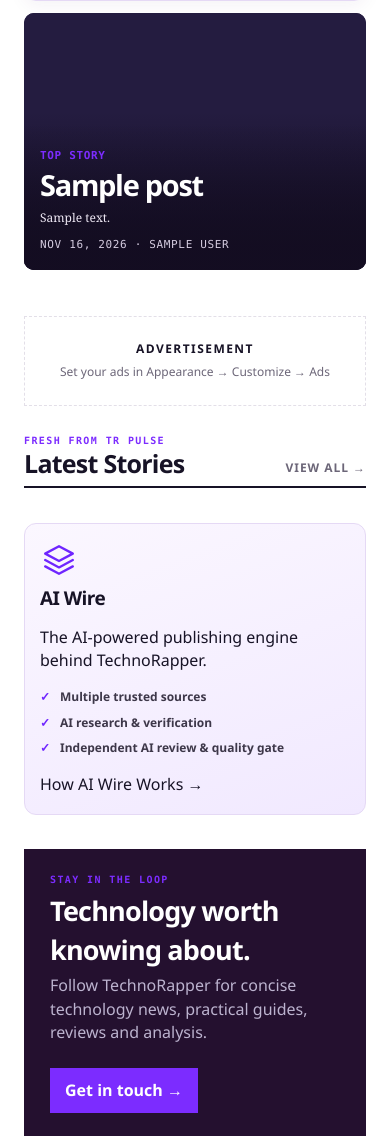
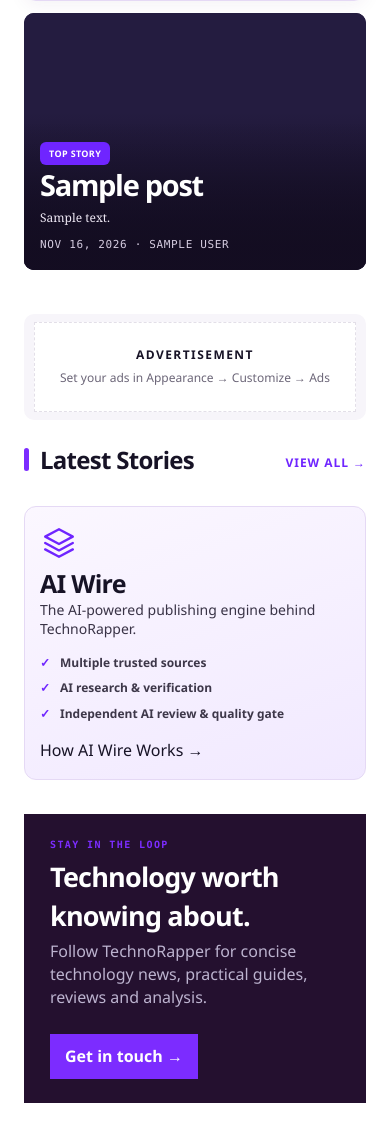
Before and after one commit to HaneetGH/technorapper-wp-theme, a WordPress theme: template front-page.php in a window 390 px wide. Shown: the part 472-1608 px from the top of the page. Run offline with PHP 8.4 and a stand-in for WordPress, Linux system fonts and the light colour scheme; the site name, menu and one post (Sample post) are stand-ins, and other content is empty; some libraries are stand-ins or nearby versions.

Commit message:
style: match TR Pulse hero, latest and AI Wire details

```diff
--- a/style.css
+++ b/style.css
@@ -1523,3 +1523,84 @@ main#content{padding:20px 0 48px}
     justify-self:start;
   }
 }
+
+
+/* Final reference details: horizontal pipeline, compact latest header and featured label. */
+.tr-pulse{
+  grid-template-columns:minmax(210px,1fr) minmax(350px,1.6fr) minmax(150px,auto);
+}
+.tr-pulse .ai-newsroom-copy{grid-column:1;grid-row:1}
+.tr-pulse .ai-newsroom-metrics{grid-column:2;grid-row:1}
+.tr-pulse .ai-newsroom-agents{grid-column:1 / 3;grid-row:2}
+.tr-pulse .ai-newsroom-how{grid-column:3;grid-row:2;display:inline-flex;justify-self:end}
+.tr-pulse + .home-hero .hero-copy .beat{
+  display:inline-block;
+  padding:5px 9px;
+  border-radius:6px;
+  background:#6f25ff;
+  color:#fff;
+  font-family:"Segoe UI",sans-serif;
+  font-size:9px;
+  letter-spacing:.04em;
+}
+.latest-section>.section-head{
+  position:relative;
+  padding:0 0 0 16px;
+  margin-bottom:12px;
+  border:0;
+}
+.latest-section>.section-head:before{
+  content:"";
+  position:absolute;
+  left:0;
+  top:0;
+  bottom:1px;
+  width:5px;
+  border-radius:4px;
+  background:#7c2cff;
+}
+.latest-section>.section-head .section-kicker{display:none}
+.latest-section>.section-head h2{font-size:28px}
+.latest-section>.section-head .section-more{color:#6f25ff}
+.latest-layout .latest-item p{display:none}
+.ai-wire-card .ai-wire-title{
+  margin:0 0 4px;
+  color:#171326;
+  font-size:25px;
+  line-height:1.1;
+}
+.ai-wire-card .ai-wire-intro{
+  margin:0 0 15px;
+  color:#393346;
+  font-size:14px;
+  line-height:1.35;
+}
+.home-ad:has(.ad:not(:empty)){
+  padding:8px 10px;
+  border-radius:10px;
+  background:#f7f5fa;
+}
+.home-ad:has(.ad:not(:empty)) .ad.banner{margin:0}
+@media(max-width:1100px){
+  .tr-pulse{
+    grid-template-columns:minmax(210px,1fr) minmax(340px,1.35fr);
+  }
+  .tr-pulse .ai-newsroom-copy{grid-column:1;grid-row:1}
+  .tr-pulse .ai-newsroom-metrics{grid-column:2;grid-row:1}
+  .tr-pulse .ai-newsroom-agents{grid-column:1 / -1;grid-row:2}
+  .tr-pulse .ai-newsroom-how{display:none}
+}
+@media(max-width:900px){
+  .tr-pulse{grid-template-columns:minmax(0,1fr) minmax(0,1.25fr)}
+  .tr-pulse .ai-newsroom-copy{grid-column:1;grid-row:1}
+  .tr-pulse .ai-newsroom-metrics{grid-column:2;grid-row:1}
+  .tr-pulse .ai-newsroom-agents{grid-column:1 / -1;grid-row:2}
+}
+@media(max-width:680px){
+  .tr-pulse{grid-template-columns:1fr}
+  .tr-pulse .ai-newsroom-copy{grid-column:1;grid-row:1}
+  .tr-pulse .ai-newsroom-metrics{grid-column:1;grid-row:2}
+  .tr-pulse .ai-newsroom-agents{grid-column:1;grid-row:3}
+  .tr-pulse .ai-newsroom-how{grid-column:1;grid-row:4;display:inline-flex;justify-self:start}
+  .latest-section>.section-head h2{font-size:24px}
+}
```
